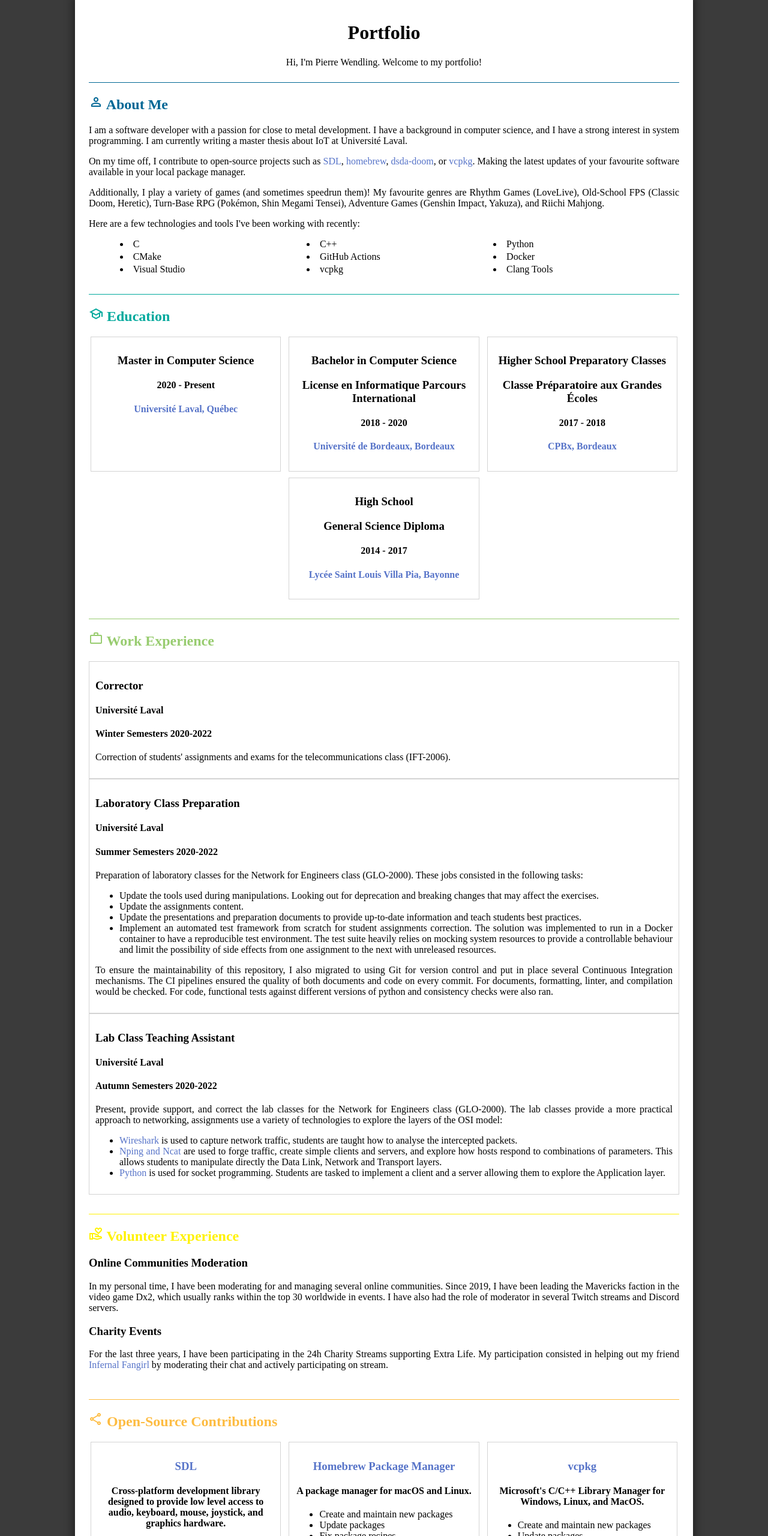
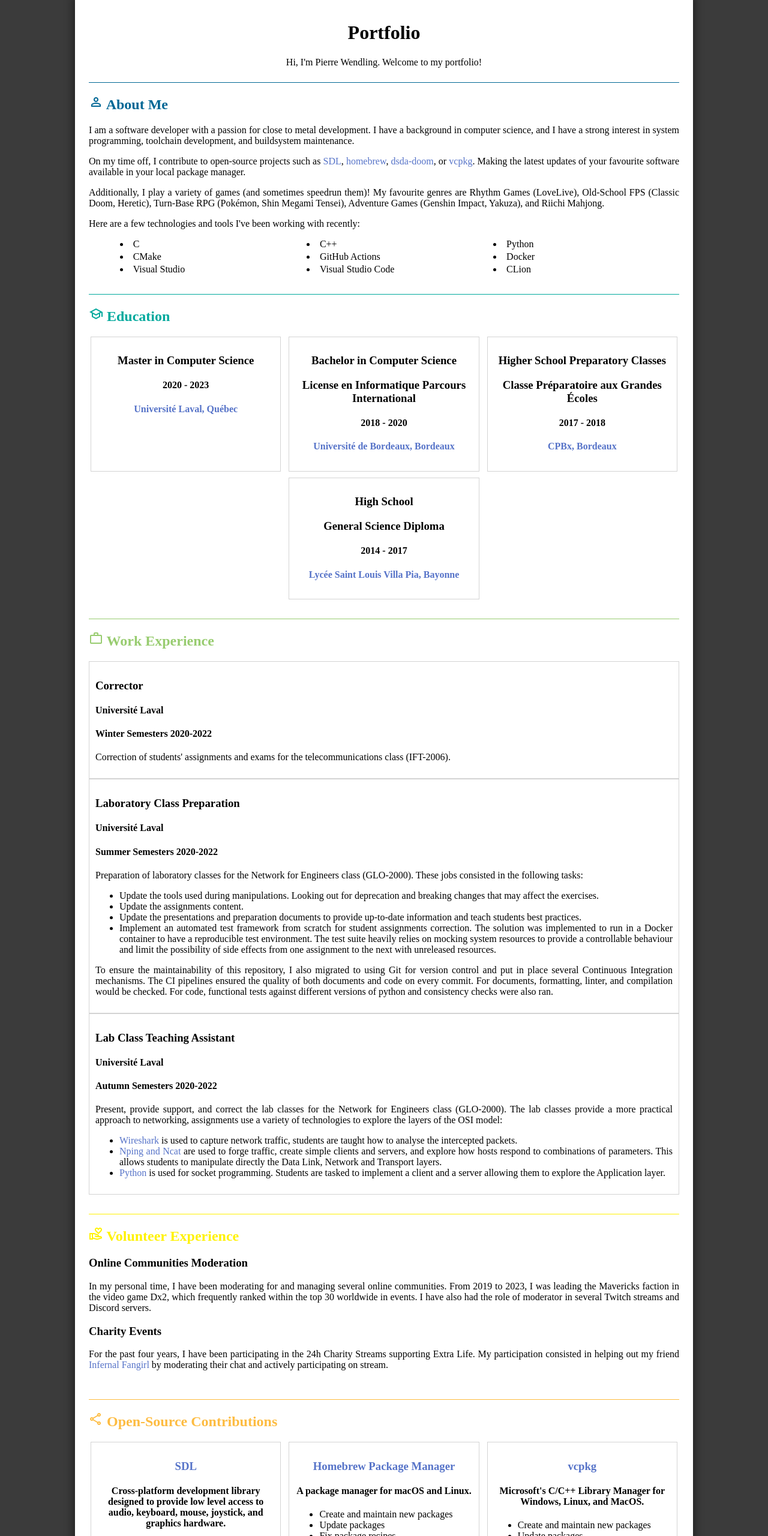
Before and after one commit to FtZPetruska/portfolio, a plain HTML site: page docs/index.html in a window 1280 px wide. Shown: the top 2560 px of the page at 60% size. Drawn offline with nearby package versions, Linux system fonts and the light colour scheme.

Commit message:
Remove dead projects, update dates and wording.

```diff
--- a/docs/index.html
+++ b/docs/index.html
@@ -23,8 +23,8 @@
         <p>
           I am a software developer with a passion for close to metal
           development. I have a background in computer science, and I have a
-          strong interest in system programming. I am currently writing a master
-          thesis about IoT at Université Laval.
+          strong interest in system programming, toolchain development, and
+          buildsystem maintenance.
         </p>
         <p>
           On my time off, I contribute to open-source projects such as
@@ -51,8 +51,8 @@
           <li>GitHub Actions</li>
           <li>Docker</li>
           <li>Visual Studio</li>
-          <li>vcpkg</li>
-          <li>Clang Tools</li>
+          <li>Visual Studio Code</li>
+          <li>CLion</li>
         </div>
       </div>
 
@@ -64,7 +64,7 @@
         <div class="box">
           <div class="box-content">
             <h3>Master in Computer Science</h3>
-            <h4>2020 - Present</h4>
+            <h4>2020 - 2023</h4>
             <h4><a href="https://ulaval.ca">Université Laval, Québec</a></h4>
           </div>
           <div class="box-content">
@@ -195,16 +195,16 @@
 
         <p>
           In my personal time, I have been moderating for and managing several
-          online communities. Since 2019, I have been leading the Mavericks
-          faction in the video game Dx2, which usually ranks within the top 30
-          worldwide in events. I have also had the role of moderator in several
-          Twitch streams and Discord servers.
+          online communities. From 2019 to 2023, I was leading the Mavericks
+          faction in the video game Dx2, which frequently ranked within the top
+          30 worldwide in events. I have also had the role of moderator in
+          several Twitch streams and Discord servers.
         </p>
 
         <h3>Charity Events</h3>
 
         <p>
-          For the last three years, I have been participating in the 24h Charity
+          For the past four years, I have been participating in the 24h Charity
           Streams supporting Extra Life. My participation consisted in helping
           out my friend
           <a href="https://www.twitch.tv/infernal_fangirl">Infernal Fangirl</a>
@@ -347,19 +347,6 @@
           </div>
           <div class="box-content">
             <h3>
-              <a href="https://ftzpetruska.github.io/SDL_tutorial/"
-                >SDL Installation Tutorial</a
-              >
-            </h3>
-            <p>
-              One very common issue with newcomers trying to setup SDL2 is that
-              they often run into issues. This is why I decided to write my own
-              tutorial to install SDL2 and its satellite libraries on Windows,
-              macOS and Linux!
-            </p>
-          </div>
-          <div class="box-content">
-            <h3>
               <a href="https://github.com/FtZPetruska/Kalb-jr">Kalb jr</a>
             </h3>
             <p>
```
